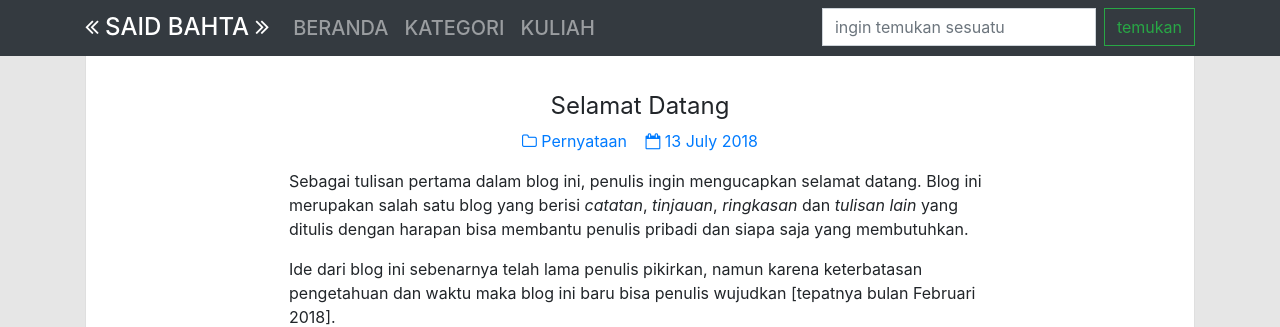
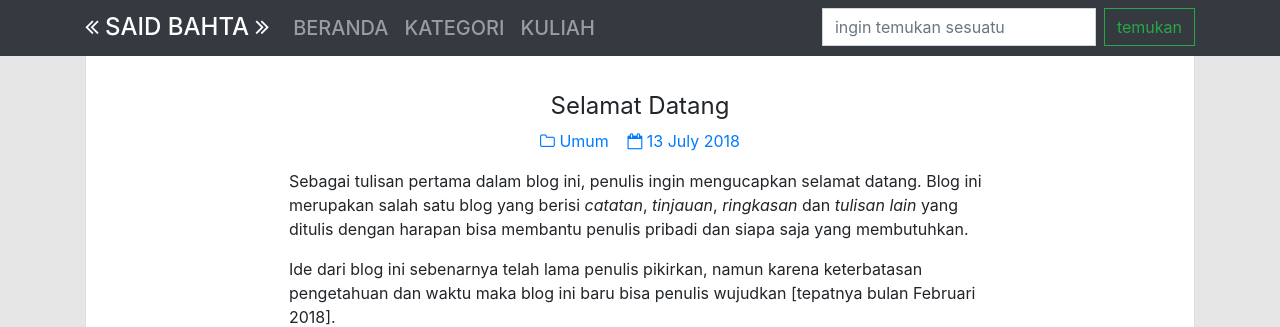
Before and after one commit to surtinaali/blog, a Jekyll site: the page built from _posts/2018-07-13-selamat-datang.markdown, in a window 1280 px wide. Shown: the top 327 px of the page. Built offline with Jekyll 4.4.1, drawn with Linux system fonts in a browser that asks for light colours; comment, search, counter and statistics services are not loaded.

Commit message:
ganti nama fail (tahun 2019 ke 2018)

```diff
--- a/_posts/2019-07-13-selamat-datang.markdown
+++ b/_posts/2018-07-13-selamat-datang.markdown
@@ -1,8 +1,8 @@
 ---
 layout: post
 title: "Selamat Datang"
-date: 2018-07-13 10:35:01 +0900
-categories: Pernyataan
+date: 2018-07-13 10:35:02 +0900
+categories: Umum
 img_path: assets/img/post/130718.svg
 ---
 
```
